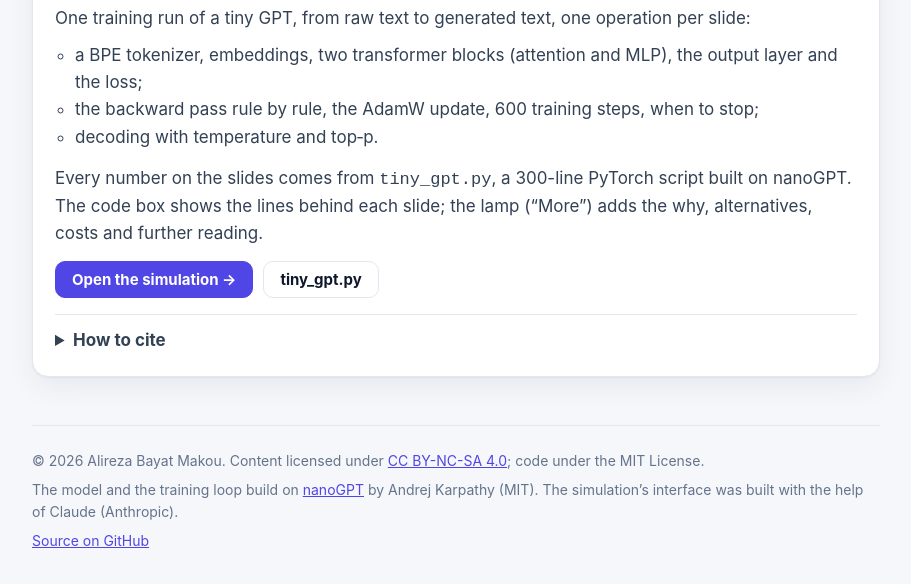
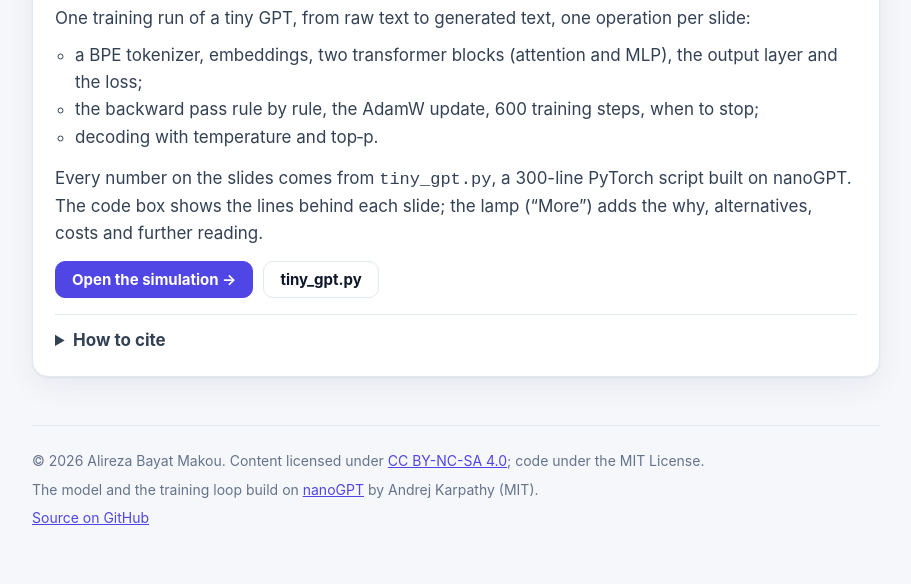
Before and after one commit to alirezabayatmk/language-modeling, a plain HTML site: page index.html in a window 1280 px wide. Shown: the part 790-1374 px from the top of the page, without its empty margins (184-1095 px from the left). Drawn offline with Linux system fonts and the light colour scheme.

Commit message:
Keep the Claude credit in the README only

```diff
--- a/index.html
+++ b/index.html
@@ -117,7 +117,7 @@ https://alirezabayatmk.github.io/language-modeling/training-a-transformer/</pre>
      <a href="https://creativecommons.org/licenses/by-nc-sa/4.0/" rel="license">CC BY-NC-SA 4.0</a>;
      code under the MIT License.</p>
   <p>The model and the training loop build on <a href="https://github.com/karpathy/nanoGPT">nanoGPT</a>
-     by Andrej Karpathy (MIT). The simulation’s interface was built with the help of Claude (Anthropic).</p>
+     by Andrej Karpathy (MIT).</p>
   <p><a href="https://github.com/alirezabayatmk/language-modeling">Source on GitHub</a></p>
 </footer>
 </div>
```
Also changed, not shown: 1 other file.
